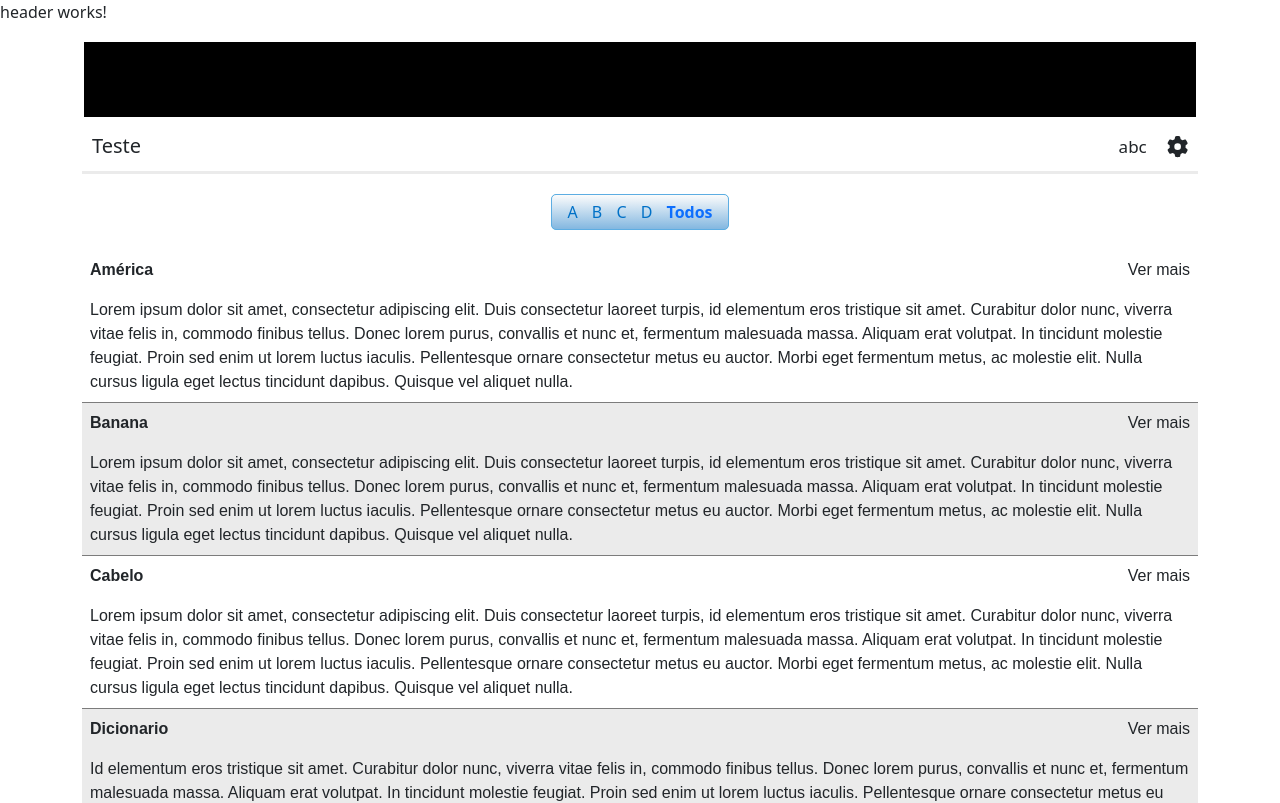
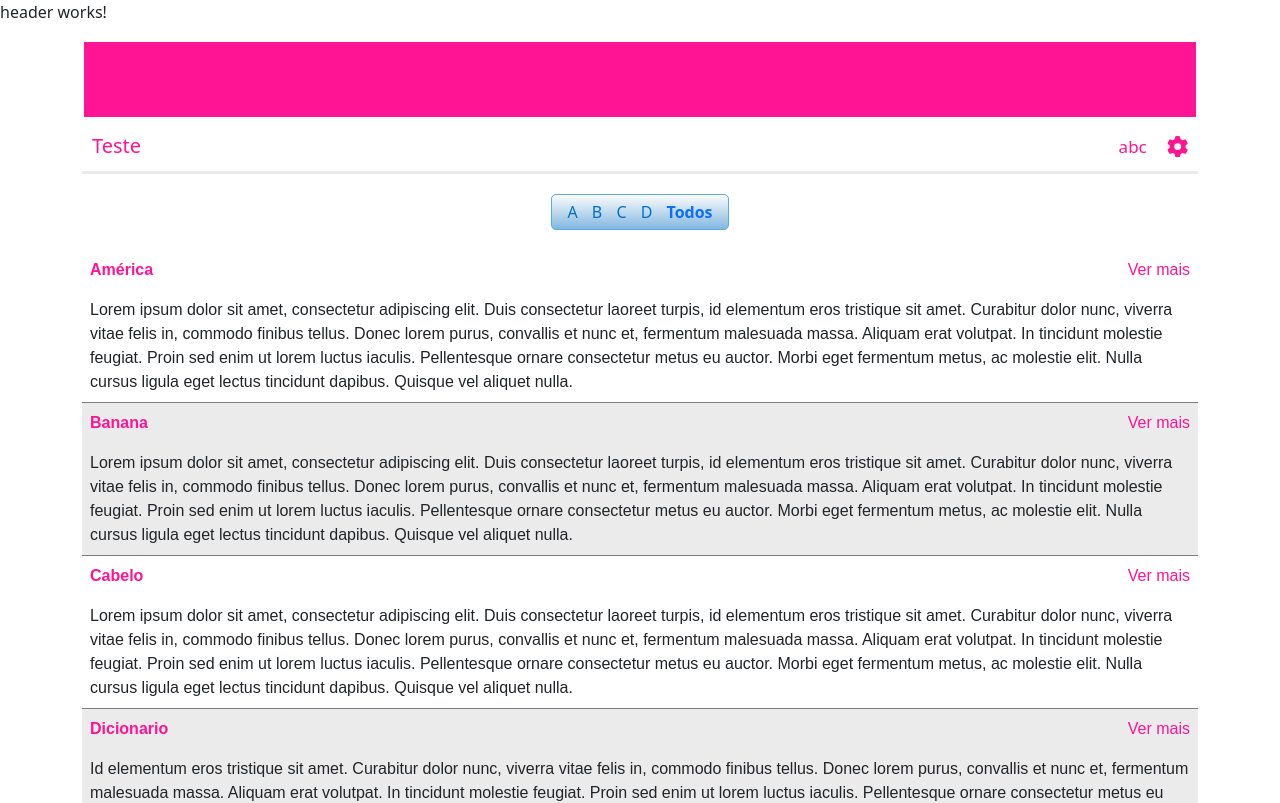
Before and after one commit to oscarvalini/estudo-angular, an Angular app: page /dicionarios/1 in a window 1280 px wide. Shown: the top 803 px of the page. Built offline with nearby package versions, Linux system fonts and the light colour scheme.

Commit message:
correçao do style das cores

```diff
--- a/src/app/dicionario-consulta/dicionario-consulta.component.css
+++ b/src/app/dicionario-consulta/dicionario-consulta.component.css
@@ -1,5 +1,5 @@
 .item-destaque{
-    color: rgb(216, 20, 101);
+
 }
 
 .dictionary-div {
@@ -7,7 +7,7 @@
 }
 .dicionary-header-color {
   height: 75px;
-  background-color: rgb(216, 20, 101);
+
   padding: 2px;
   margin: 2px;
 }
@@ -76,7 +76,7 @@ font-weight:600;
 }
 
 .modal-detalhes-dicionario{
-    background-color: rgb(216, 20, 101);
+
     color: white;
 }
 
--- a/src/app/dicionario-consulta/dicionario-consulta.component.html
+++ b/src/app/dicionario-consulta/dicionario-consulta.component.html
@@ -9,15 +9,15 @@
 
   <div class="dicionary-header">
     <div class="dicionary-header-title">
-      <h5 [style.fontColor]="dicionario.corTitulo">{{dicionario.nome}}</h5>
+      <h5 [style.color]="dicionario.corTitulo">{{dicionario.nome}}</h5>
     </div>
     <div class="dicionary-header-item">
       <div>
-        <fa-icon [style.fontColor]="dicionario.corIcone" [icon]="iconeConfig" size="lg"></fa-icon>
+        <fa-icon [style.color]="dicionario.corIcone" [icon]="iconeConfig" size="lg"></fa-icon>
       </div>
     </div>
     <div class="dicionary-header-item">
-      <div [style.fontColor]="dicionario.corTitulo"  >abc</div>
+      <div [style.color]="dicionario.corTitulo">abc</div>
     </div>
   </div>
 
@@ -35,10 +35,10 @@
 
         <div class="dicionary-body">
           <div class="table-data">
-            <td class="table-item-title"><span>{{palavra.texto}}</span></td>
+            <td class="table-item-title"><span  [style.color]="dicionario.corTitulo" >{{palavra.texto}}</span></td>
             <td class="table-item-see-more">
               <a
-              [style.fontColor]="dicionario.corTitulo"
+              [style.color]="dicionario.corTitulo"
                 (click)="abrirModalDefinicaoExtra(templateDetalhesDicionario, palavra)"
                 >Ver mais</a
               >
@@ -61,14 +61,14 @@
 
 <ng-template #templateDetalhesDicionario class="modal-lg">
   <div class="modal-header">
-    <fa-icon [style.fontColor]="dicionario.corIcone"
+    <fa-icon [style.color]="dicionario.corIcone"
       class="pull-left"
       aria-hidden="true"
       [icon]="iconeDocumento"
       size="lg"
     ></fa-icon>
-    <h4 [style.fontColor]="dicionario.corTitulo" >{{ palavraModal.texto}}</h4>
-    <fa-icon [style.fontColor]="dicionario.corIcone"
+    <h4 [style.color]="dicionario.corTitulo" >{{ palavraModal.texto}}</h4>
+    <fa-icon [style.color]="dicionario.corIcone"
       class="pull-right"
       aria-hidden="true"
       [icon]="iconeFechar"
@@ -80,7 +80,7 @@
     {{ palavraModal.definicao_extra}}
   </div>
   <div class="col-md-12 text-center modal-detalhes-dicionario-botao">
-    <button [style.backgroundColor]="dicionario.corBotao" [style.fontColor]="dicionario.corBotaoFonte" class="btn modal-detalhes-dicionario btn-small " (click)="modalRef?.hide()">Fechar
+    <button [style.backgroundColor]="dicionario.corBotao" [style.color]="dicionario.corBotaoFonte" class="btn modal-detalhes-dicionario btn-small " (click)="modalRef?.hide()">Fechar
     </button>
 </div>
 
--- a/src/app/dicionario.service.ts
+++ b/src/app/dicionario.service.ts
@@ -67,10 +67,10 @@ export class DicionarioService {
     {
       codigo: 1,
       nome: 'Teste',
-      corTitulo: '#2233CC',
-      corBotao: '#000000',
+      corTitulo: '#FF1493',
+      corBotao: '#FF1493',
       corBotaoFonte: '#FFFFFF',
-      corIcone: '#000000',
+      corIcone: '#FF1493',
       palavras: this.palavrasDic,
     } as Dicionario,
     {
```
